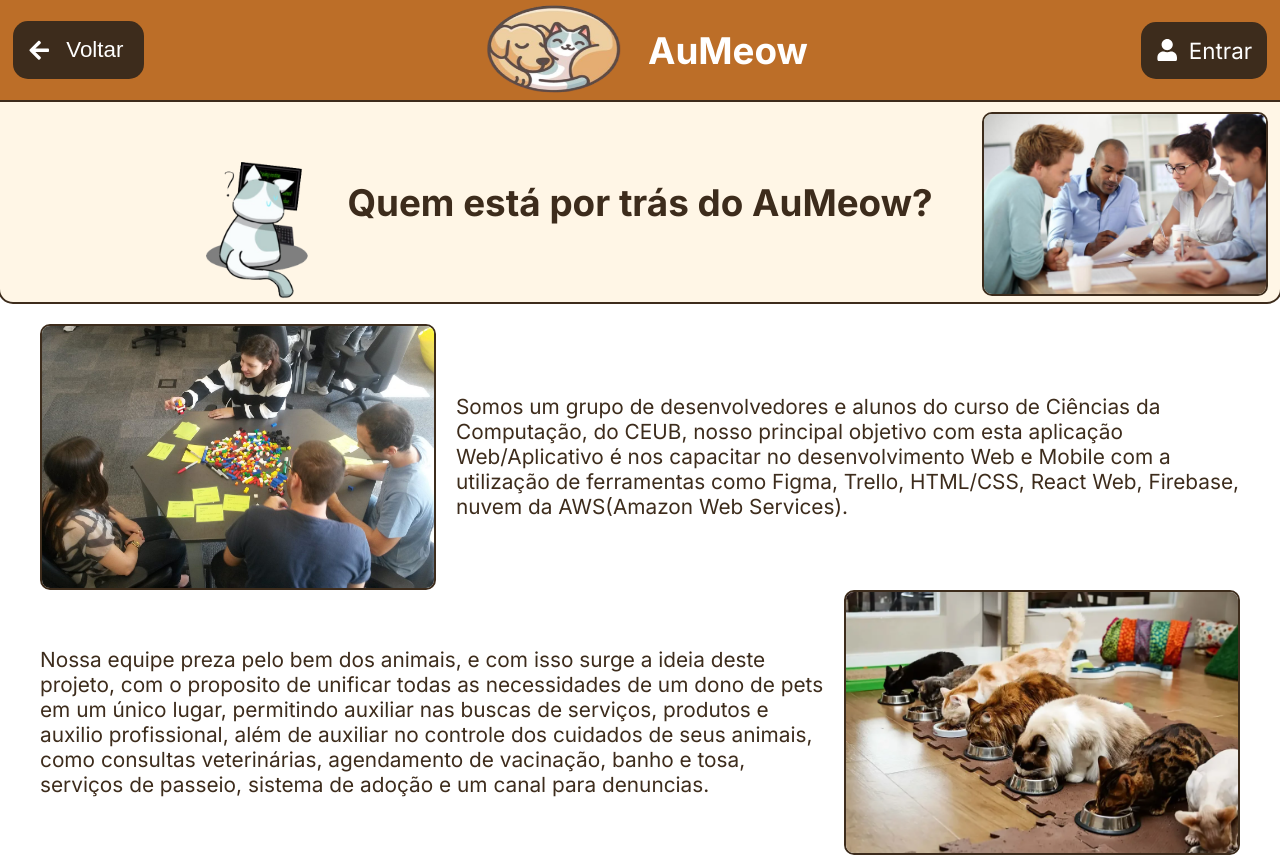
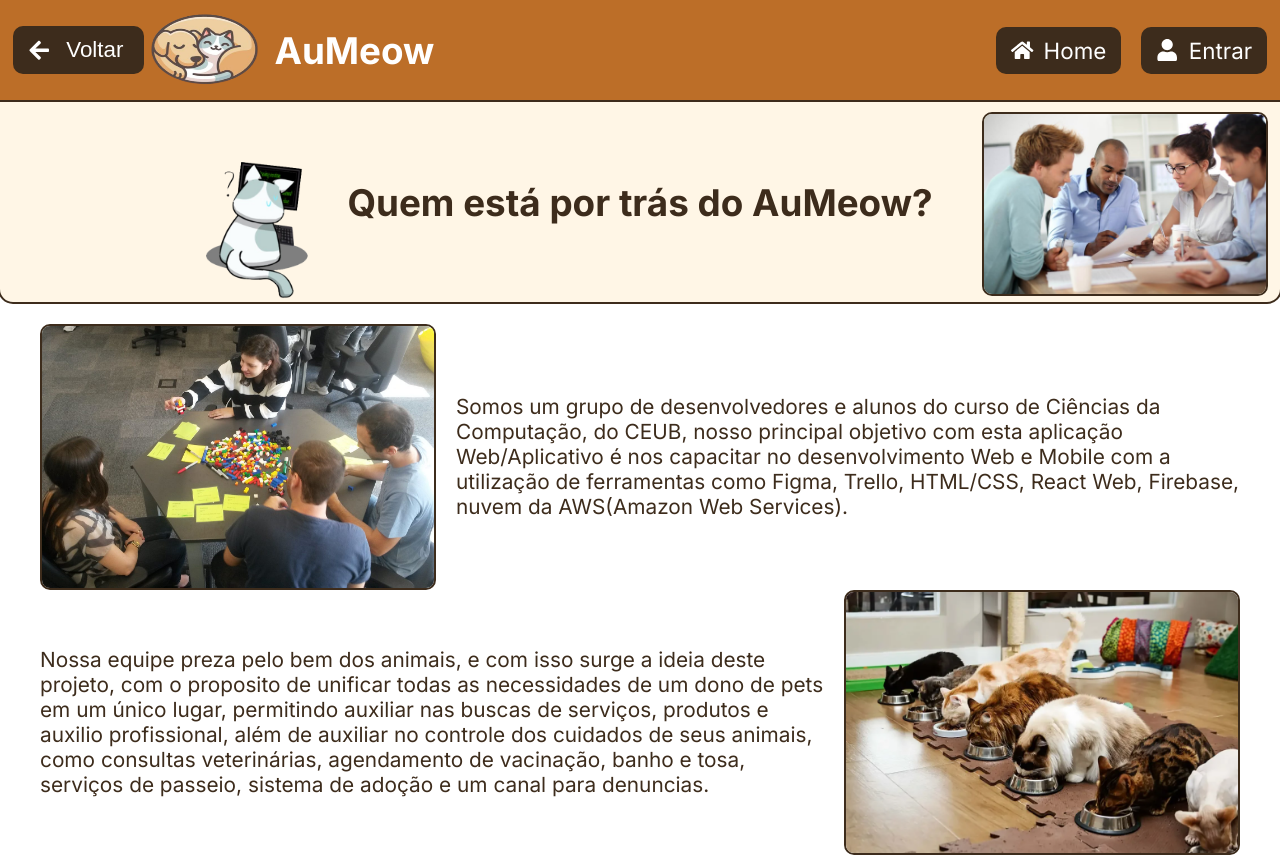
Before and after one commit to lucasshibata/aumeow_web, a React (Create React App) app: page /SobreNos in a window 1280 px wide. Shown: the top 857 px of the page. Built offline with nearby package versions, Linux system fonts and the light colour scheme.

Commit message:
feature: menu-bar

```diff
--- a/src/App.css
+++ b/src/App.css
@@ -10,6 +10,10 @@
     --preto: #000000;
     --fonte-texto: "Inter";
     --marrom-text-placeholder:#3d2c1c9f;
+}
+*{
+    text-decoration: none;
+
 }
 .App{
     font-family: "Inter";
--- a/src/components/layout/Header.tsx
+++ b/src/components/layout/Header.tsx
@@ -1,104 +1,169 @@
-import React, {useState} from "react";
+import React, { useState, useEffect } from "react";
 import RenderLogo from "../layout/RenderLogo";
-import {Link, useLocation} from "react-router-dom";
-import { FaHome, FaUser, FaSignOutAlt, FaArrowLeft } from "react-icons/fa";
-import {signOut, auth} from '../firebase/Firebase';
+import { Link, useLocation } from "react-router-dom";
+import { FaHome, FaUser, FaSignOutAlt, FaArrowLeft, FaBars, FaTimes } from "react-icons/fa";
+import { signOut, auth } from '../firebase/Firebase';
 import { useNavigate } from 'react-router-dom';
 import { CgProfile } from "react-icons/cg";
 
-export default function Header(){
+export default function Header() {
     const navigate = useNavigate()
     const [isHovering, setIsHovering] = useState(false);
+    const [isMobileMenuOpen, setIsMobileMenuOpen] = useState(false);
 
-    const stylesContainer:React.CSSProperties = {
-        display: 'flex',
-        alignItems:'center',
-        justifyContent: 'space-between',
-        flexWrap:"wrap",
-        width:'98%',
+
+    function useWindowWidth() {
+        console.log("funfou o mobile");
+
+        const [width, setWidth] = useState(window.innerWidth);
+
+        useEffect(() => {
+            const handleResize = () => setWidth(window.innerWidth);
+            window.addEventListener('resize', handleResize);
+            return () => window.removeEventListener('resize', handleResize);
+        }, []);
+
+        return width
     }
-    const stylesHeader:React.CSSProperties = {
+
+    const width = useWindowWidth();
+    const isMobile = width <= 768;
+
+    const stylesHeader: React.CSSProperties = {
         backgroundColor: 'var(--marrom-bg)',
         display: 'flex',
-        alignItems:'center',
-        width: "100%",
-        paddingLeft:"1%"
+        alignItems: 'center',
+        justifyContent: 'space-between',
+        padding: '0 1%',
+        position: 'relative',
+        height: isMobile ? '70px' : '100px',
+        width: '98%',
     }
-    const stylesContent:React.CSSProperties = {
-        display:'flex',
+    const stylesContainer: React.CSSProperties = {
+        display: 'flex',
         alignItems: 'center',
+        justifyContent: 'space-between',
+        flexWrap: "wrap",
+        flexDirection: isMobile ? 'column' : 'row',
+        width: '98%',
+        gap: isMobile ? '10px' : '0px',
+    }
+
+    const stylesContent: React.CSSProperties = {
+        display: 'flex',
+        alignItems: isMobile ? 'flex-start' : 'center',
         justifyContent: 'center',
-        gap:'20px',
-        flexWrap:'wrap',
-        height:'auto',
-        width:'auto'
+        gap: '20px',
+        flexWrap: 'wrap',
+        flexDirection: isMobile ? 'column' : 'row',
+        height: 'auto',
+        width: 'auto'
     }
-    const stylesText:React.CSSProperties = {
-        fontSize:'1.4rem',
+    const stylesLogoTitleContainer: React.CSSProperties = {
+        display: 'flex',
+        alignItems: 'center',
+        gap: '10px',
+        flex: '1',
+        paddingLeft: isMobile ? '10px' : '0',
+    }
+
+    const stylesLogo: React.CSSProperties = {
+        height: isMobile ? '50px' : '80px',
+        width: isMobile ? '75px' : '120px',
+        display: 'flex',
+        alignItems: 'center',
+        justifyContent: 'center'
+    }
+
+    const stylesTitleText: React.CSSProperties = {
+        fontSize: isMobile ? '1.5rem' : '2.3rem',
         color: 'var(--branco)',
-        margin:'0px',
-        padding: '0px',
+        margin: 0,
         fontFamily: 'var(--fonte-texto)',
-        textDecoration:'none'
+        textDecoration: 'none',
+        whiteSpace: 'nowrap',
     }
-    const stylesTitleText:React.CSSProperties = {
-        fontSize:'2.3rem',
+
+    const stylesMobileMenuButton: React.CSSProperties = {
+        background: 'none',
+        border: 'none',
+        color: 'white',
+        fontSize: '1.8rem',
+        position: 'absolute',
+        top: '20px',
+        right: '20px',
+        zIndex: 1100,
+        cursor: 'pointer',
+    }
+
+    const stylesMobileMenu: React.CSSProperties = {
+        position: 'absolute',
+        top: isMobile ? '70px' : '100px',
+        right: 0,
+        backgroundColor: 'var(--marrom-bg)',
+        width: '200px',
+        boxShadow: '0 2px 8px rgba(0,0,0,0.5)',
+        borderRadius: '0 0 0 10px',
+        display: 'flex',
+        flexDirection: 'column',
+        gap: '10px',
+        padding: '10px 15px',
+        zIndex: 1050,
+    }
+
+    const stylesInnerDiv: React.CSSProperties = {
+        backgroundColor: 'var(--marrom-btn)',
+        display: 'flex',
+        justifyContent: 'flex-start',
+        alignItems: 'center',
+        gap: '10px',
+        padding: '10px 15px',
+        borderRadius: '10px',
+        cursor: 'pointer',
+    }
+    const stylesIcons: React.CSSProperties = {
         color: 'var(--branco)',
-        margin:'0px',
-        padding: '0px',
-        fontFamily: 'var(--fonte-texto)',
-        textDecoration:'none'
-    }
-    const stylesIcons:React.CSSProperties = {
-        color: 'var(--branco)',
-        fontSize:'1.4rem',
-        margin:'0px',
+        fontSize: '1.4rem',
+        margin: '0px',
         padding: '0px'
     }
-    const stylesLogo:React.CSSProperties = {
-        height:'100px',
-        width:'150px',
-        display:'flex',
-        alignItems:'center',
-        justifyContent:'center'
-    }
-    const stylesButton:React.CSSProperties = {
+    const stylesButton: React.CSSProperties = {
         backgroundColor: 'var(--marrom-btn)',
         color: 'var(--branco)',
-        fontSize:'1.4rem',
+        fontSize: '1.4rem',
         border: '0px',
         cursor: isHovering ? 'pointer' : 'default'
     }
-    const stylesInnerDiv:React.CSSProperties = {
-        backgroundColor:'var(--marrom-btn)',
-        display:'flex',
-        justifyContent:'center',
-        alignItems:'center',
-        gap:'10px',
-        padding:'15px',
-        borderRadius:'15px'
+    const stylesText: React.CSSProperties = {
+        fontSize: '1.4rem',
+        color: 'var(--branco)',
+        margin: '0px',
+        padding: '0px',
+        fontFamily: 'var(--fonte-texto)',
+        textDecoration: 'none'
     }
+
     const location = useLocation();
     const isSobreNos = location.pathname === "/SobreNos";
     const isHome = location.pathname === "/TelaInicial";
-    const isMenuCliente = location.pathname ==='/MenuCliente';
-    const isShopping = location.pathname ==='/Shopping';
-    const isPetServices = location.pathname ==='/PetServices';
-    const isMenuPrestador = location.pathname ==='/MenuPrestador';
-    const isServicosPrestador = location.pathname ==='/ListaServicosPrestador';
-    const isEspecificProduct = location.pathname ==='/Shopping/:ProdId';
-    const isRegistroServicoPrestador = location.pathname ==='/RegistroServicoPrestador';
-    const isCadastroProdutos = location.pathname ==='/CadastroProdutos';
-    const isListaProdutosPrestador = location.pathname ==='/ListaProdutosPrestador';
+    const isMenuCliente = location.pathname === '/MenuCliente';
+    const isShopping = location.pathname === '/Shopping';
+    const isPetServices = location.pathname === '/PetServices';
+    const isMenuPrestador = location.pathname === '/MenuPrestador';
+    const isServicosPrestador = location.pathname === '/ListaServicosPrestador';
+    const isEspecificProduct = location.pathname === '/Shopping/:ProdId';
+    const isRegistroServicoPrestador = location.pathname === '/RegistroServicoPrestador';
+    const isCadastroProdutos = location.pathname === '/CadastroProdutos';
+    const isListaProdutosPrestador = location.pathname === '/ListaProdutosPrestador';
     const isChat = location.pathname.startsWith('/Chat/');
-    const isMenuAdministracao = location.pathname ==='/MenuAdministracao';
-    const isListaDeChats = location.pathname ==='/ListaDeChats';
-    const isDenuncia = location.pathname ==='/Denuncia';
-    const isCadastroContasAdministracao = location.pathname ==='/CadastroContasAdministracao';
-    const isPerfilDeUsuario = location.pathname ==='/PerfilDeUsuario';
-    const isEdicaoPerfil = location.pathname ==='/EdicaoPerfil';
-    const isCadastroDeAdocao = location.pathname ==='/CadastroDeAdocao';
-    const isPaginaDeAdocao = location.pathname ==='/PaginaDeAdocao';
+    const isMenuAdministracao = location.pathname === '/MenuAdministracao';
+    const isListaDeChats = location.pathname === '/ListaDeChats';
+    const isDenuncia = location.pathname === '/Denuncia';
+    const isCadastroContasAdministracao = location.pathname === '/CadastroContasAdministracao';
+    const isPerfilDeUsuario = location.pathname === '/PerfilDeUsuario';
+    const isEdicaoPerfil = location.pathname === '/EdicaoPerfil';
+    const isCadastroDeAdocao = location.pathname === '/CadastroDeAdocao';
+    const isPaginaDeAdocao = location.pathname === '/PaginaDeAdocao';
 
     const handleLogout = async () => {
         try {
@@ -109,60 +174,106 @@ export default function Header(){
             console.error("Erro ao deslogar:", error);
         }
     };
-    return(
+    return (
         <header style={stylesHeader}>
-            <div style={stylesContainer}>
             {(isSobreNos || isShopping || isPetServices || isServicosPrestador || isEspecificProduct ||
                 isRegistroServicoPrestador || isCadastroProdutos || isListaProdutosPrestador || isChat ||
                 isListaDeChats || isDenuncia || isCadastroContasAdministracao || isPerfilDeUsuario ||
-                 isEdicaoPerfil || isCadastroDeAdocao || isPaginaDeAdocao) &&(
+                isEdicaoPerfil || isCadastroDeAdocao || isPaginaDeAdocao) && (
                     <div onMouseEnter={() => setIsHovering(true)} onMouseLeave={() => setIsHovering(false)} style={stylesInnerDiv}>
-                        <FaArrowLeft style={stylesIcons}/>
-                        <button style={stylesButton} onClick={()=>navigate(-1)}>Voltar</button>
+                        <FaArrowLeft style={stylesIcons} />
+                        <button style={stylesButton} onClick={() => navigate(-1)}>Voltar</button>
                     </div>
                 )}
             {/* =========================================== */}
-                <div style={stylesContent}>
+            <div style={stylesLogoTitleContainer}>
                 <div style={stylesLogo}>
-                        <RenderLogo/>
+                    <RenderLogo />
                 </div>
                 <h1 style={stylesTitleText}>AuMeow</h1>
             </div>
             {/* ============================================= */}
+            {isMobile && (
+                <button
+                    onClick={() => setIsMobileMenuOpen(!isMobileMenuOpen)}
+                    style={stylesMobileMenuButton}
+                    aria-label="Abrir menu"
+                >
+                    {isMobileMenuOpen ? <FaTimes /> : <FaBars />}
+                </button>
+            )}
+            {(!isMobile) && (
+                <div style={{ ...stylesContent, flexWrap: 'nowrap', justifyContent: 'flex-end' }}>
                     <div style={stylesContent}>
-                    {(isMenuPrestador || isMenuCliente || isMenuAdministracao) && (
                             <div style={stylesInnerDiv}>
-                            <FaHome style={stylesIcons}/><Link to="/" style={stylesText}>Home</Link>
+                                <FaHome style={stylesIcons} /><Link to="/" style={stylesText}>Home</Link>
+                            </div>
+                        {(isSobreNos || isHome) && (
+                            <div style={stylesInnerDiv}>
+                                <FaUser style={stylesIcons} /><Link to="/Login" style={stylesText}>Entrar</Link>
                             </div>
                         )}
-                    {/* =========================================== */}
-                    {(isSobreNos || isHome) && (
-                        <div style={stylesInnerDiv}>
-                            <FaUser style={stylesIcons}/><Link to="/Login" style={stylesText}>Entrar</Link>
-                        </div>
-                    )}
-                    {/* =============================================== */}
                         {(isMenuPrestador || isMenuCliente || isMenuAdministracao || isShopping || isPetServices ||
                             isServicosPrestador || isEspecificProduct || isRegistroServicoPrestador ||
                             isCadastroProdutos || isListaProdutosPrestador || isChat || isListaDeChats || isDenuncia ||
                             isCadastroContasAdministracao || isPerfilDeUsuario || isEdicaoPerfil ||
                             isCadastroDeAdocao || isPaginaDeAdocao) && (
                                 <div onMouseEnter={() => setIsHovering(true)} onMouseLeave={() => setIsHovering(false)} style={stylesInnerDiv}>
-                            <FaSignOutAlt style={stylesIcons}/><button style={stylesButton} onClick={handleLogout}>Sair</button>
+                                    <FaSignOutAlt style={stylesIcons} /><button style={stylesButton} onClick={handleLogout}><span style={stylesText}> Sair </span></button>
                                 </div>
+
+
                             )}
-                    {/* ================================================== */}
                         {(isMenuPrestador || isMenuCliente || isMenuAdministracao || isShopping || isPetServices ||
                             isServicosPrestador || isEspecificProduct || isRegistroServicoPrestador ||
                             isCadastroProdutos || isListaProdutosPrestador || isChat || isListaDeChats ||
                             isDenuncia || isCadastroContasAdministracao || isPerfilDeUsuario || isEdicaoPerfil ||
                             isCadastroDeAdocao || isPaginaDeAdocao) && (
                                 <div style={stylesInnerDiv}>
-                            <CgProfile style={stylesIcons}/><Link to="/PerfilDeUsuario" style={stylesText}>Perfil</Link>
+                                    <CgProfile style={stylesIcons} /><Link to="/PerfilDeUsuario" style={stylesText}>Perfil</Link>
                                 </div>
+
                             )}
                     </div>
                 </div>
+            )}
+
+            {isMobile && isMobileMenuOpen && (
+                <nav style={stylesMobileMenu}>
+                        <Link to="/" style={stylesInnerDiv} onClick={() => setIsMobileMenuOpen(false)}>
+                            <FaHome style={stylesIcons} /> <span style={stylesText}> Home </span>
+                        </Link>
+                    {(isSobreNos || isHome) && (
+                        <Link to="/Login" style={stylesInnerDiv} onClick={() => setIsMobileMenuOpen(false)}>
+                            <FaUser style={stylesIcons} /> <span style={stylesText}> Entrar </span>
+                        </Link>
+                    )}
+                    {(isMenuPrestador || isMenuCliente || isMenuAdministracao || isShopping || isPetServices ||
+                        isServicosPrestador || isEspecificProduct || isRegistroServicoPrestador ||
+                        isCadastroProdutos || isListaProdutosPrestador || isChat || isListaDeChats || isDenuncia ||
+                        isCadastroContasAdministracao || isPerfilDeUsuario || isEdicaoPerfil ||
+                        isCadastroDeAdocao || isPaginaDeAdocao) && (
+                            <button
+                                style={stylesInnerDiv}
+                                onClick={() => {
+                                    handleLogout();
+                                    setIsMobileMenuOpen(false);
+                                }}
+                            >
+                                <FaSignOutAlt style={stylesIcons} /> <span style={stylesText}> Sair </span>
+                            </button>
+                        )}
+                    {(isMenuPrestador || isMenuCliente || isMenuAdministracao || isShopping || isPetServices ||
+                        isServicosPrestador || isEspecificProduct || isRegistroServicoPrestador ||
+                        isCadastroProdutos || isListaProdutosPrestador || isChat || isListaDeChats ||
+                        isDenuncia || isCadastroContasAdministracao || isPerfilDeUsuario || isEdicaoPerfil ||
+                        isCadastroDeAdocao || isPaginaDeAdocao) && (
+                            <Link to="/PerfilDeUsuario" style={stylesInnerDiv} onClick={() => setIsMobileMenuOpen(false)}>
+                                <CgProfile style={stylesIcons} /> <span style={stylesText}> Perfil </span>
+                            </Link>
+                        )}
+                </nav>
+            )}
         </header>
     )
 };
--- a/src/components/screens/MenuCliente/MenuCliente.css
+++ b/src/components/screens/MenuCliente/MenuCliente.css
@@ -14,10 +14,13 @@
         padding: 20px;
         height: 100%;
         overflow-y: auto;
+        & div{
+            margin: 5px;
+        }
     }
 }
 
-@media only screen and (max-width: 768px) {
+@media (max-width: 768px)  {
     .Container{
         display: flex;
         height: 100%;
@@ -28,6 +31,7 @@
             display: flex;
             flex-direction: row;
             justify-content: space-around;
+            margin: 10px;
             align-items: center;
             flex-wrap: wrap;
             gap: 10px;
```
Lines whose indentation alone changed are shown as unchanged.
